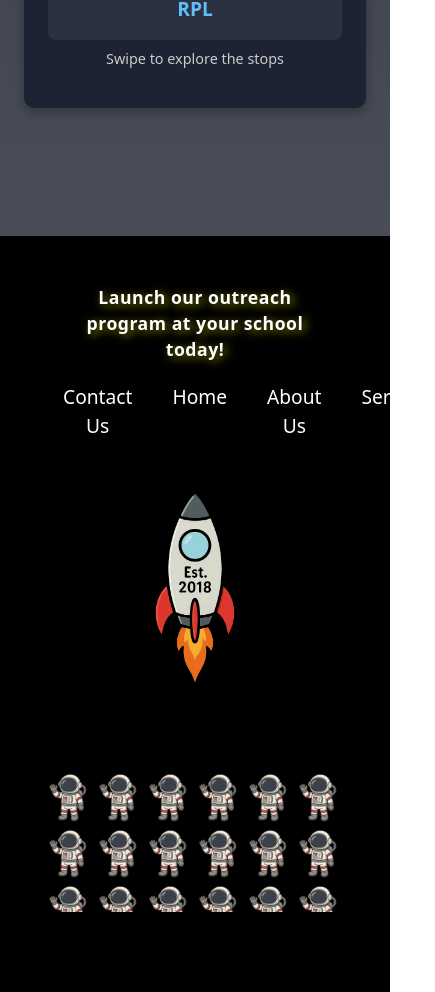
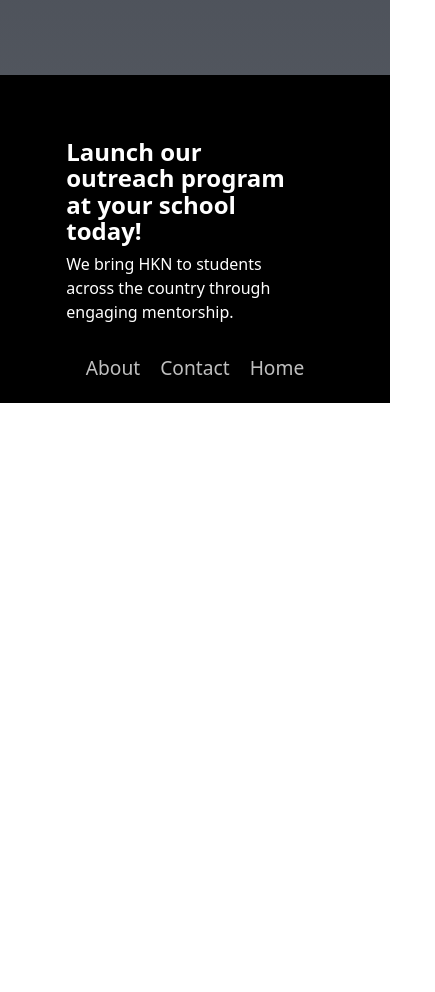
Before and after one commit to HKN-UCSD/HKN-UCSD-Outreach-Website, a React (Vite) app: page /services in a window 390 px wide. Shown: the part 2193-3185 px from the top of the page, 435 px wide, since content can reach past the window. After the commit the page ends 2596 px from the top, so only its background shows below. Built offline with nearby package versions, Linux system fonts and the light colour scheme.

Commit message:
Reworked Footer, very very very modular now

```diff
--- a/package.json
+++ b/package.json
@@ -12,6 +12,8 @@
   "dependencies": {
     "framer-motion": "^12.23.12",
     "lucide-react": "^0.511.0",
+    "mdb-react-ui-kit": "^9.0.0",
+    "prop-types": "^15.8.1",
     "react": "^19.1.0",
     "react-dom": "^19.1.0",
     "react-router-dom": "^7.7.1"
--- a/src/components/Footer.jsx
+++ b/src/components/Footer.jsx
@@ -1,54 +1,71 @@
-import Astronaut from "../assets/Astronaut.png";
+
+import './styles/Footer.css'
+import MatchedImageTextRow from "./MatchedImageTextRow";
+import { Link, useLocation } from "react-router-dom";
 import Rocket from "../assets/Rocket.png";
-import { Link } from "react-router-dom";
-import "./styles/Footer.css";
 
-const astronautNames = [
-  "Sarah Tran" , "Charlie Wu", "Sabeel Mansuri", "Joel Bisarra", "Joona Kim",
-  "Jim Villani", "Lisa Takai", "Tara Len", "Thomas Rexin", "Katherine Vu",
-  "Om Rabadia ", "Tyler Meyers", "Henry Lin", "Alexander Parrish" , "Brandon Nghiem",
-  "Justin Hernandez", "Ethan Jenkins", "Max Zamorano"
-];
 
-const Footer = () => {
+
+
+export default function App() {
+  const location = useLocation();
+  const currentPath = location.pathname;
   return (
-    <div className="footer">
-      <div className="footer-upper-row">
-        <p className="footer-blurb">
-          Launch our outreach program at your school today!
-        </p>
-        <nav>
-          <ul>
-            <li><Link to="/contact">Contact Us</Link></li>
-            <li><Link to="/">Home</Link></li>
-            <li><Link to="/about">About Us</Link></li>
-            <li><Link to="/services">Services</Link></li>
-          </ul>
-        </nav>
+    <footer className="footer">
+      <div className="containers">
+      <ul className="social-icon">
+        <li className="social-icon__item"><a className="social-icon__link" href="#">
+            <ion-icon name="logo-facebook"></ion-icon>
+          </a></li>
+
+        <li className="social-icon__item"><a className="social-icon__link" href="#">
+            <ion-icon name="logo-twitter"></ion-icon>
+          </a></li>
+
+        <li className="social-icon__item"><a className="social-icon__link" href="#">
+            <ion-icon name="logo-linkedin"></ion-icon>
+          </a></li>
+
+        <li className="social-icon__item"><a className="social-icon__link" href="#">
+            <ion-icon name="logo-instagram"></ion-icon>
+          </a></li>
+      </ul>
+
+      {/* Not Possible to match image height to text container height, so I created a seperate component called MatchImageTextRow */}
+
+      <div className="footer">
+      <MatchedImageTextRow
+        imgSrc={Rocket}
+        alt="Rocket"
+        title="Launch our outreach program at your school today!"
+        body="We bring HKN to students across the country through engaging mentorship."
+      />
       </div>
-      <div className="footer-bottom-row">
-        <div className="rocket-container-left">
-          <img src={Rocket} alt="rocket" className="rocket" />
-        </div>
-        <div className="astronauts-block">
-          <div className="astronauts-scroll-wrapper">
-            <div className="astronauts">
-              {astronautNames.map((name, i) => (
-                <div key={i} className="astronaut-wrapper">
-                  <img
-                    src={Astronaut}
-                    alt={`astronaut-${i}`}
-                    className="astronaut"
-                  />
-                  <span className="tooltip">{name}</span>
-                </div>
-              ))}
-            </div>
-          </div>
-        </div>
+
+      {/* Conditional Menu Links */}
+        <ul className="menu">
+          {currentPath !== "/about" && (
+            <li className="menu__item">
+              <Link className="menu__link" to="/about">About</Link>
+            </li>
+          )}
+          {currentPath !== "/services" && (
+            <li className="menu__item">
+              <Link className="menu__link" to="/services">Services</Link>
+            </li>
+          )}
+          {currentPath !== "/contact" && (
+            <li className="menu__item">
+              <Link className="menu__link" to="/contact">Contact</Link>
+            </li>
+          )}
+          {currentPath !== "/" && (
+            <li className="menu__item">
+              <Link className="menu__link" to="/">Home</Link>
+            </li>
+          )}
+        </ul>
       </div>
-    </div>
+    </footer>
   );
-};
-
-export default Footer;
+}
--- /dev/null
+++ b/src/components/MatchedImageTextRow.jsx
@@ -0,0 +1,41 @@
+import { useRef, useEffect } from "react";
+import PropTypes from "prop-types";
+import "./styles/MatchedImageTextRow.css";
+
+export default function MatchedImageTextRow({ imgSrc, alt, title, body }) {
+  const textRef = useRef(null);
+  const imgRef = useRef(null);
+
+  useEffect(() => {
+    const matchHeight = () => {
+      if (textRef.current && imgRef.current) {
+        const height = textRef.current.offsetHeight;
+        imgRef.current.style.height = `${height}px`;
+      }
+    };
+
+    matchHeight();
+    window.addEventListener("resize", matchHeight);
+    return () => window.removeEventListener("resize", matchHeight);
+  }, []);
+
+  return (
+    <div className="matched-row">
+      <div className="matched-text" ref={textRef}>
+        <h1>{title}</h1>
+        <p>{body}</p>
+
+      </div>
+      <div className="matched-image">
+        <img ref={imgRef} src={imgSrc} alt={alt} />
+      </div>
+    </div>
+  );
+}
+
+MatchedImageTextRow.propTypes = {
+  imgSrc: PropTypes.string.isRequired,
+  alt: PropTypes.string,
+  title: PropTypes.string,
+  body: PropTypes.string,
+};
--- a/src/components/styles/Footer.css
+++ b/src/components/styles/Footer.css
@@ -1,157 +1,71 @@
-.footer {
-  background-color: black;
-  color: white;
-  padding: 50px 150px 50px 150px;
-  text-align: center;
-  position: relative;
+* {
+  margin: 0;
+  padding: 0;
+  box-sizing: border-box;
 }
 
-.rocket-container-left {
-  flex: 0 0 auto;
+.footer {
+  position: relative;
+  width: 100%;
+  background: #000000;
+  min-height: 100px;
+  padding: 10px 10px;
   display: flex;
   justify-content: center;
   align-items: center;
-  background-color: transparent;
+  flex-direction: column;
 }
 
-.rocket {
-  height: 200px;
-  object-fit: contain;
-  z-index: 2;
-  padding: 10px;
+.containers{
+  width: 75%
 }
 
-.astronauts-scroll-wrapper {
-  max-height: 140px;
-  overflow-y: auto;
-  overflow-x: visible;
+.social-icon,
+.menu {
   position: relative;
-  padding-top: 1.5rem; /* space for tooltip to not get clipped */
-}
-
-.astronauts {
-   display: flex;
+  display: flex;
   justify-content: center;
   align-items: center;
+  margin: 10px 0;
   flex-wrap: wrap;
 }
 
-.astronaut-wrapper {
-  position: relative;
-  display: inline-block;
-
+.social-icon__item,
+.menu__item {
+  list-style: none;
 }
 
-.astronaut {
-  height: 50px;
-  object-fit: contain;
-  cursor: default;
+.social-icon__link {
+  font-size: 2rem;
+  color: #fff;
+  margin: 0 10px;
+  display: inline-block;
+  transition: 0.5s;
+}
+.social-icon__link:hover {
+  transform: translateY(-10px);
 }
 
-.tooltip {
-  visibility: hidden;
-  background-color: #333;
+.footer p {
   color: #fff;
-  text-align: center;
-  border-radius: 5px;
-  padding: 4px 8px;
-  position: absolute;
-  bottom: 110%; /* position above the astronaut */
-  left: 50%;
-  transform: translateX(-50%);
-  white-space: nowrap;
-  font-size: 0.8rem;
-  opacity: 0;
-  transition: opacity 0.3s ease;
-  pointer-events: none;
-  z-index: 10;
-  box-shadow: 0 0 6px rgba(0,0,0,0.5);
+  margin: 15px 0 10px 0;
+  font-size: 1rem;
+  font-weight: 300;
 }
 
-.astronaut-wrapper:hover .tooltip {
-  visibility: visible;
+
+
+.menu__link {
+  font-size: 1.2rem;
+  color: #fff;
+  margin: 0 10px;
+  display: inline-block;
+  transition: 0.5s;
+  text-decoration: none;
+  opacity: 0.75;
+  font-weight: 300;
+}
+
+.menu__link:hover {
   opacity: 1;
 }
-
-.astronauts-block {
-  flex: 1;
-  min-width: 0;
-}
-
-.footer-upper-row {
-  width: 80%;        /* make it narrower */
-  margin: 10px auto 40px auto; /* top right bottom left */
-  color: white;
-  text-align: center;
-  position: relative;
-  z-index: 4;
-}
-
-.footer-blurb {
-  font-size: 1.7rem;
-  margin-bottom: 20px;
-  font-weight: 600;
-  letter-spacing: 0.03em;
-  text-shadow: 2px 2px 5px rgba(0, 0, 0, 0.7), 3px 2px 8px rgba(255, 255, 0, 0.707);
-}
-
-.footer-upper-row ul {
-  list-style: none;
-  padding: 0;
-  margin: 0;
-  display: inline-flex;
-  gap: 40px;
-  font-size: 1.2rem;
-  font-weight: 500;
-}
-
-.footer-upper-row ul li a {
-  color: white;
-  text-decoration: none;
-  transition: color 0.3s ease;
-}
-
-.footer-upper-row ul li a:hover {
-  color: #5FBFF9;
-  text-decoration: none;
-}
-
-.footer-bottom-row {
-  display: flex;
-  justify-content: center;
-  align-items: center;
-  flex-wrap: wrap;
-  gap: 2rem;
-}
-
-/* Responsive Styles */
-/* Smaller screens: ipad */
-@media (max-width: 1200px) {
-  .footer {
-    padding: 40px 60px 100px 60px; /* reduce padding */
-  }
-
-  .footer-bottom-row {
-    flex-direction: column;
-  }
-
-  .rocket-container-left {
-    margin-bottom: 1rem;
-  }
-
-  .footer-blurb {
-    font-size: 1.4rem;
-  }
-}
-
-/* Small screens: phones */
-@media (max-width: 600px) {
-  .footer {
-    padding: 30px 30px 80px 30px;
-  }
-
-  .footer-blurb {
-    font-size: 1.1rem;
-    padding: 0 10px;
-  }
-}
--- a/src/components/styles/Footers.css
+++ /dev/null
@@ -1,173 +0,0 @@
-.footer {
-  background-color: black;
-  color: white;
-  padding: 50px 150px 150px 150px;
-  text-align: center;
-  position: relative;
-}
-
-/* .moon {
-  background-color: black;
-  width: 100%;
-  height: 80px;
-  position: absolute;
-  bottom: 0;
-  left: 0;
-  display: flex;
-  align-items: flex-end;
-  gap: 40px;
-  padding: 10px 0;
-} */
-
-.rocket {
-  height: 300px;
-  object-fit: contain;
-  z-index: 2;
-  padding: 10px;
-  margin-left: 150px;
-}
-
-.astronauts {
-  display: flex;
-  position: absolute;
-  bottom: 80px;
-  left: 55%;
-  transform: translateX(-50%);
-  z-index: 3;
-  gap: 2px;
-}
-
-
-.astronaut-wrapper {
-  position: relative;
-  display: inline-block;
-}
-
-.astronaut {
-  height: 50px;
-  object-fit: contain;
-  cursor: default;
-}
-
-.tooltip {
-  visibility: hidden;
-  background-color: #333;
-  color: #fff;
-  text-align: center;
-  border-radius: 5px;
-  padding: 4px 8px;
-  position: absolute;
-  bottom: 110%; /* position above the astronaut */
-  left: 50%;
-  transform: translateX(-50%);
-  white-space: nowrap;
-  font-size: 0.8rem;
-  opacity: 0;
-  transition: opacity 0.3s ease;
-  pointer-events: none;
-  z-index: 10;
-  box-shadow: 0 0 6px rgba(0,0,0,0.5);
-}
-
-.astronaut-wrapper:hover .tooltip {
-  visibility: visible;
-  opacity: 1;
-}
-
-.footer-content {
-  width: 80%;        /* make it narrower */
-  margin: 10px 0 40px 100px; /* top right bottom left */
-  color: white;
-  text-align: center;
-  position: relative;
-  z-index: 4;
-}
-
-.footer-blurb {
-  font-size: 1.7rem;
-  margin-bottom: 20px;
-  font-weight: 600;
-  letter-spacing: 0.03em;
-  text-shadow: 2px 2px 5px rgba(0, 0, 0, 0.7), 3px 2px 8px rgba(255, 255, 0, 0.707);
-}
-
-.footer-content ul {
-  list-style: none;
-  padding: 0;
-  margin: 0;
-  display: inline-flex;
-  gap: 40px;
-  font-size: 1.2rem;
-  font-weight: 500;
-}
-
-.footer-content ul li a {
-  color: white;
-  text-decoration: none;
-  transition: color 0.3s ease;
-}
-
-.footer-content ul li a:hover {
-  color: #5FBFF9;
-  text-decoration: none;
-}
-
-/* Responsive Styles */
-
-/* Smaller screens: tablets and below */
-@media (max-width: 1200px) {
-  .footer {
-    padding: 40px 60px 100px 60px; /* reduce padding */
-  }
-
-  .astronaut {
-    display: none;
-  }
-  .rocket {
-    display: none;
-  }
-
-  .footer-content {
-    width: 90%;
-    margin: 10px auto 40px auto; /* center horizontally with smaller margin */
-  }
-
-  .footer-blurb {
-    font-size: 1.4rem;
-  }
-
-  .footer-content ul {
-    gap: 25px;
-    font-size: 1rem;
-    flex-wrap: wrap; /* wrap if no space */
-    justify-content: center;
-  }
-}
-
-/* Small screens: phones */
-@media (max-width: 600px) {
-  .footer {
-    padding: 30px 30px 80px 30px;
-  }
-
-
-  .footer-content {
-    width: 100%;
-    margin-left: 0;
-  }
-
-  .footer-blurb {
-    font-size: 1.1rem;
-    padding: 0 10px;
-  }
-
-  .footer-content ul {
-    flex-direction: column;
-    gap: 15px;
-    font-size: 1rem;
-  }
-
-  .footer-content ul li {
-    text-align: center;
-  }
-}
--- /dev/null
+++ b/src/components/styles/MatchedImageTextRow.css
@@ -0,0 +1,52 @@
+.matched-row {
+  display: flex;
+  align-items: flex-start;
+  width: 100%;
+  max-width: 1200px;
+  margin: 0 auto;
+  gap: 0;
+  padding: 0;
+  background: transparent;
+  box-shadow: none;
+}
+
+.matched-image {
+  flex: 0 0 auto;
+  display: flex;
+  align-items: flex-start;
+  justify-content: flex-end;
+  margin: 0;
+  padding: 0;
+}
+
+.matched-image img {
+  display: block;
+  width: auto;
+  object-fit: contain;
+  margin: 0;
+  padding: 0;
+}
+
+.matched-text {
+  flex: 0 0 90%;
+  padding-left: 1rem;
+  margin: 0;
+  padding: 0;
+}
+
+.matched-text h1 {
+  font-size: clamp(1.5rem, 3vw, 4rem);
+  margin: 0;
+}
+
+.matched-text p {
+  font-size: clamp(1rem, 2vw, 1.5rem);
+  margin-top: 0.5rem;
+}
+
+/* Hide image on mobile */
+@media (max-width: 700px) {
+  .matched-image {
+    display: none;
+  }
+}
```
Also changed, not shown: 1 other file (tests, documents, lock files or other folders).
